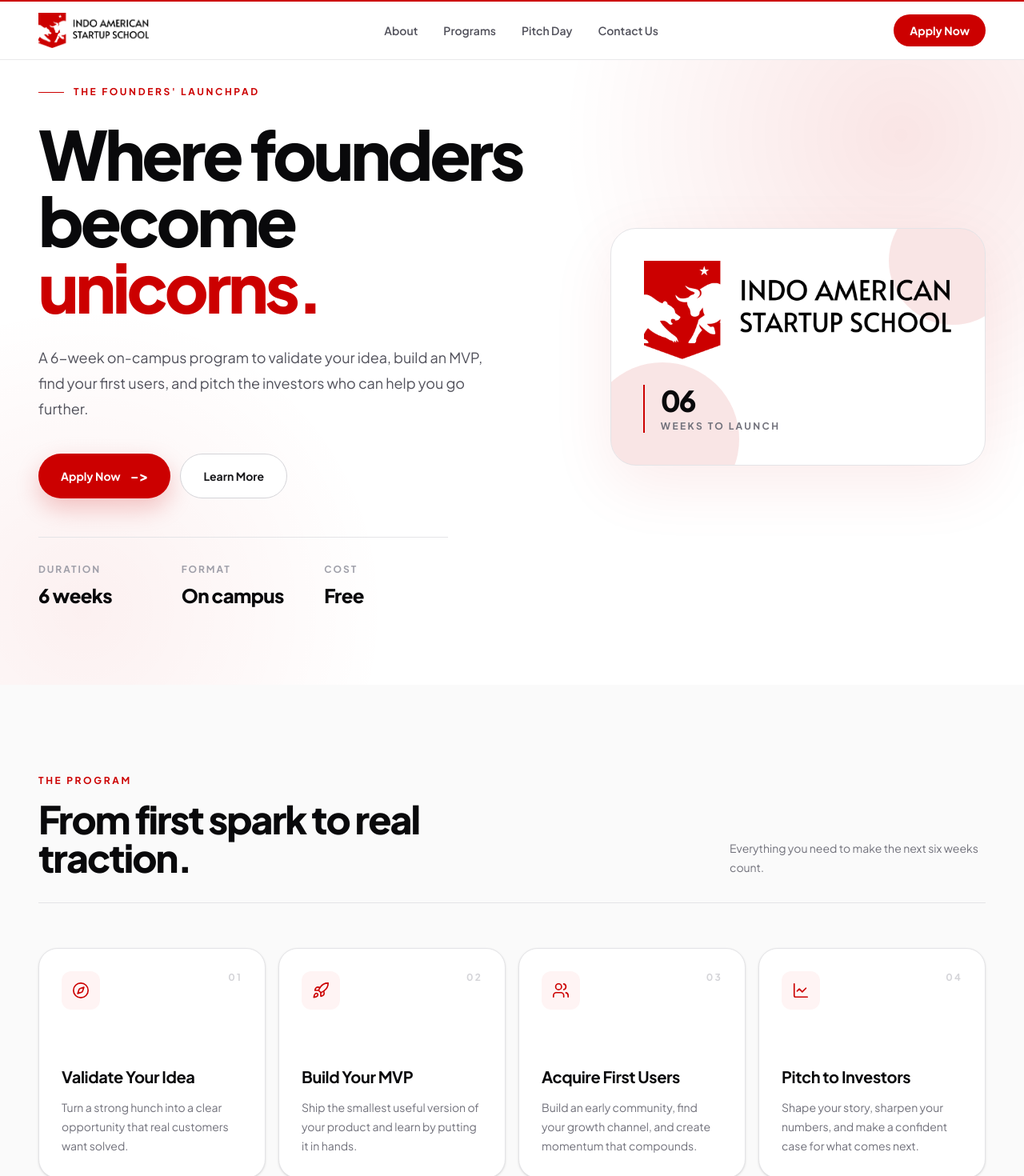
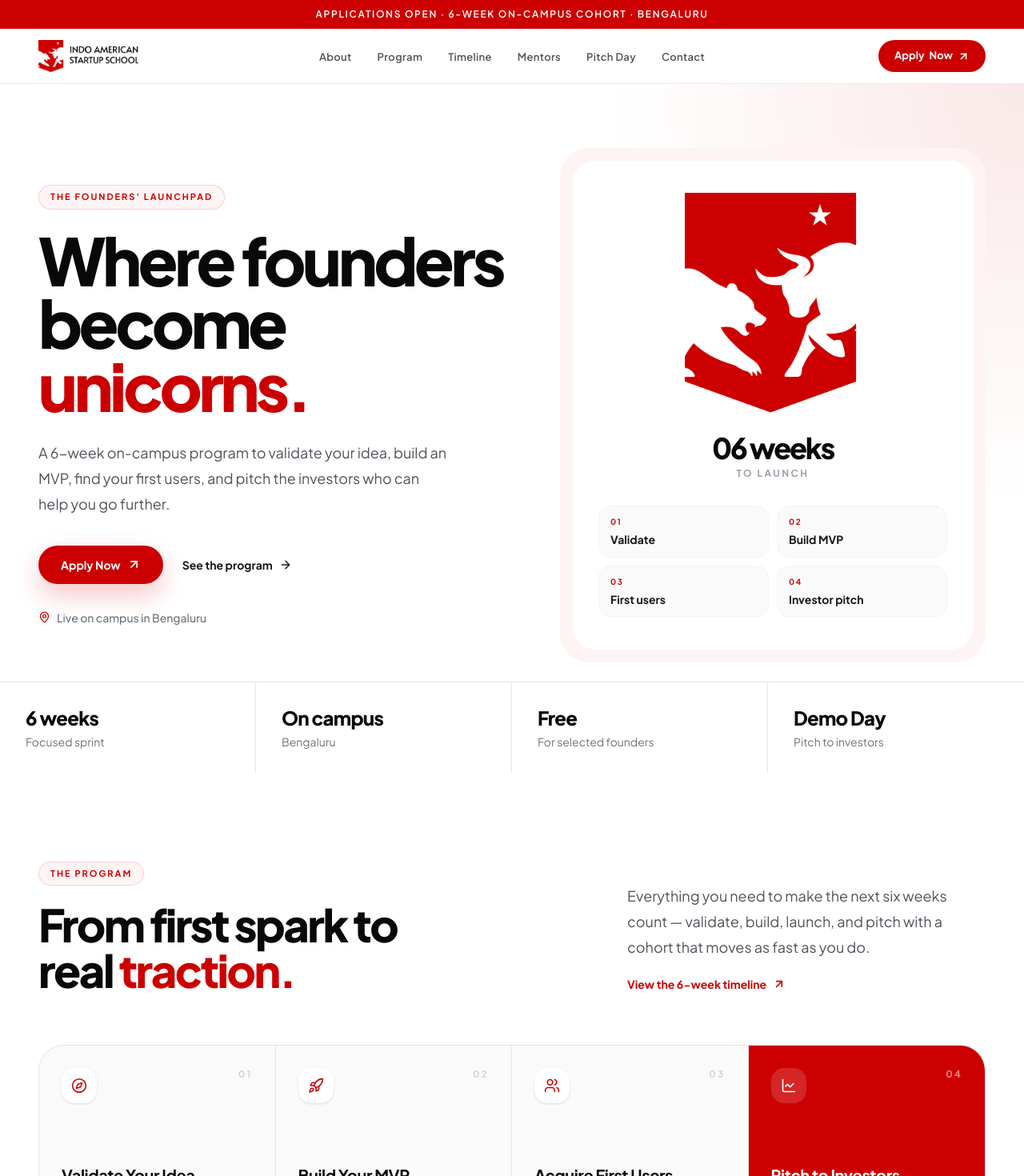
Before and after one commit to pranathi1290/IASS, a React (Vite) app: page / in a window 1280 px wide. Shown: the top 1470 px of the page at 80% size. Built offline with nearby package versions, Linux system fonts and the light colour scheme.

Commit message:
Update navigation links and enhance UI components with new icons and improved layout. Add timeline and mentors sections to the navigation, and refine the hero and program overview sections for better user engagement.

```diff
--- a/src/App.jsx
+++ b/src/App.jsx
@@ -1,4 +1,4 @@
-import { Menu, X } from 'lucide-react'
+import { ArrowUpRight, Menu, X } from 'lucide-react'
 import { useState } from 'react'
 import FAQ from './components/FAQ'
 import Footer from './components/Footer'
@@ -13,9 +13,11 @@
 
 const navLinks = [
   { href: '#who-should-apply', label: 'About' },
-  { href: '#program', label: 'Programs' },
+  { href: '#program', label: 'Program' },
+  { href: '#timeline', label: 'Timeline' },
+  { href: '#experts', label: 'Mentors' },
   { href: '#testimonials', label: 'Pitch Day' },
-  { href: '#footer', label: 'Contact Us' },
+  { href: '#footer', label: 'Contact' },
 ]
 
 function App() {
@@ -27,32 +29,43 @@
 
   return (
     <div className="bg-white text-zinc-950">
-      <nav className="sticky top-0 z-50 border-b border-zinc-200/80 border-t-2 border-t-brand bg-white/90 px-6 backdrop-blur-md sm:px-10 lg:px-12">
-        <div className="mx-auto flex h-[4.5rem] max-w-7xl items-center justify-between gap-6">
-          <a href="#home" className="flex shrink-0 items-center" onClick={closeMenu}>
-            <img src="/iass-logo.png" alt="Indo American Startup School" className="h-10 w-auto max-w-[180px] object-contain sm:h-11" />
+      <header className="sticky top-0 z-50">
+        <p className="bg-brand px-4 py-2.5 text-center text-[11px] font-semibold tracking-[0.12em] text-white uppercase sm:px-10 sm:text-xs sm:tracking-[0.14em]">
+          <span className="sm:hidden">Applications open · Bengaluru</span>
+          <span className="hidden sm:inline">Applications open · 6-week on-campus cohort · Bengaluru</span>
+        </p>
+
+        <nav className="border-b border-zinc-200/80 bg-white/95 px-6 backdrop-blur-md sm:px-10 lg:px-12">
+          <div className="relative mx-auto flex h-[4.25rem] max-w-7xl items-center justify-between gap-4">
+            <a href="#home" className="relative z-10 flex shrink-0 items-center" onClick={closeMenu}>
+              <img src="/iass-logo.png" alt="Indo American Startup School" className="h-9 w-auto max-w-[168px] object-contain sm:h-10" />
             </a>
 
-          <ul className="hidden items-center gap-8 text-sm font-semibold text-zinc-600 lg:flex">
+            <ul className="absolute left-1/2 hidden -translate-x-1/2 items-center gap-8 xl:flex">
               {navLinks.map(({ href, label }) => (
                 <li key={label}>
-                <a href={href} className="whitespace-nowrap transition-colors hover:text-brand focus-visible:outline-2 focus-visible:outline-offset-4 focus-visible:outline-brand">
+                  <a
+                    href={href}
+                    className="relative py-1 text-[13px] font-semibold tracking-wide text-zinc-600 after:absolute after:inset-x-0 after:-bottom-1 after:h-[2px] after:origin-left after:scale-x-0 after:bg-brand after:transition after:duration-200 hover:text-zinc-950 hover:after:scale-x-100 focus-visible:outline-2 focus-visible:outline-offset-4 focus-visible:outline-brand"
+                  >
                     {label}
                   </a>
                 </li>
               ))}
             </ul>
 
-          <div className="flex items-center gap-3">
+            <div className="relative z-10 flex items-center gap-3">
               <a
                 href="#apply"
-              className="inline-flex items-center justify-center rounded-full bg-brand px-5 py-2.5 text-sm font-bold text-white transition hover:bg-brand-dark focus-visible:outline-2 focus-visible:outline-offset-4 focus-visible:outline-brand"
+                className="inline-flex items-center gap-1.5 rounded-full bg-brand px-4 py-2.5 text-[13px] font-bold text-white transition hover:bg-brand-dark focus-visible:outline-2 focus-visible:outline-offset-4 focus-visible:outline-brand sm:px-5"
               >
-              Apply Now
+                Apply
+                <span className="hidden sm:inline">Now</span>
+                <ArrowUpRight size={15} strokeWidth={2.4} aria-hidden="true" />
               </a>
               <button
                 type="button"
-              className="grid size-10 place-items-center rounded-full border border-zinc-200 text-zinc-700 transition hover:border-brand hover:text-brand lg:hidden"
+                className="grid size-10 place-items-center rounded-full border border-zinc-200 text-zinc-700 transition hover:border-brand hover:text-brand xl:hidden"
                 aria-label={menuOpen ? 'Close menu' : 'Open menu'}
                 aria-expanded={menuOpen}
                 onClick={() => setMenuOpen((open) => !open)}
@@ -63,7 +76,7 @@
           </div>
 
           {menuOpen && (
-          <ul className="mx-auto flex max-w-7xl flex-col gap-1 border-t border-zinc-100 py-4 lg:hidden">
+            <ul className="mx-auto flex max-w-7xl flex-col gap-1 border-t border-zinc-100 py-4 xl:hidden">
               {navLinks.map(({ href, label }) => (
                 <li key={label}>
                   <a
@@ -78,6 +91,7 @@
             </ul>
           )}
         </nav>
+      </header>
       <Hero />
       <ProgramOverview />
       <WhoShouldApply />
--- a/src/components/Hero.jsx
+++ b/src/components/Hero.jsx
@@ -1,60 +1,97 @@
+import { ArrowRight, ArrowUpRight, MapPin } from 'lucide-react'
+
+const launchSteps = [
+  { number: '01', title: 'Validate' },
+  { number: '02', title: 'Build MVP' },
+  { number: '03', title: 'First users' },
+  { number: '04', title: 'Investor pitch' },
+]
+
+const stats = [
+  { value: '6 weeks', label: 'Focused sprint' },
+  { value: 'On campus', label: 'Bengaluru' },
+  { value: 'Free', label: 'For selected founders' },
+  { value: 'Demo Day', label: 'Pitch to investors' },
+]
+
 function Hero() {
   return (
     <main id="home" className="relative isolate overflow-hidden bg-white text-zinc-950">
       <div
         aria-hidden="true"
-        className="absolute inset-0 -z-10 bg-[radial-gradient(circle_at_88%_12%,rgba(204,0,0,0.10),transparent_32%),radial-gradient(circle_at_8%_88%,rgba(204,0,0,0.06),transparent_28%)]"
+        className="pointer-events-none absolute inset-0 -z-10 bg-[radial-gradient(circle_at_100%_0%,rgba(204,0,0,0.09),transparent_34%)]"
       />
 
-      <section className="mx-auto flex min-h-[calc(100svh-4.5rem)] w-full max-w-7xl items-center px-6 pb-16 pt-12 sm:px-10 lg:px-12 lg:pb-24 lg:pt-8">
-        <div className="grid w-full items-center gap-16 lg:grid-cols-[minmax(0,1.15fr)_minmax(260px,0.85fr)] lg:gap-20">
-          <div className="max-w-3xl">
-            <p className="mb-7 flex items-center gap-3 text-xs font-bold uppercase tracking-[0.22em] text-brand">
-              <span className="h-px w-8 bg-brand" />
+      <section className="mx-auto w-full max-w-7xl px-6 pb-10 pt-12 sm:px-10 sm:pt-16 lg:px-12 lg:pt-20 lg:pb-6">
+        <div className="grid items-center gap-12 lg:grid-cols-[minmax(0,1.05fr)_minmax(280px,0.95fr)] lg:gap-16">
+          <div className="max-w-2xl">
+            <p className="mb-6 inline-flex items-center gap-2 rounded-full border border-brand/15 bg-brand-soft px-3.5 py-1.5 text-[11px] font-bold uppercase tracking-[0.18em] text-brand">
               The founders&apos; launchpad
             </p>
-            <h1 className="max-w-3xl text-5xl font-extrabold leading-[0.98] tracking-[-0.05em] text-zinc-950 sm:text-7xl lg:text-[clamp(4.25rem,6.6vw,6.6rem)]">
-              Where founders become <span className="text-brand">unicorns.</span>
+            <h1 className="text-5xl font-extrabold leading-[0.96] tracking-[-0.055em] text-zinc-950 sm:text-6xl lg:text-[clamp(4.4rem,6.4vw,6.35rem)]">
+              Where founders
+              <br />
+              become <span className="text-brand">unicorns.</span>
             </h1>
-            <p className="mt-8 max-w-xl text-base leading-7 text-zinc-600 sm:text-lg sm:leading-8">
+            <p className="mt-7 max-w-lg text-base leading-7 text-zinc-600 sm:text-lg sm:leading-8">
               A 6-week on-campus program to validate your idea, build an MVP, find your first users, and pitch the investors who can help you go further.
             </p>
-            <div className="mt-10 flex flex-col gap-3 sm:flex-row">
-              <a href="#apply" className="inline-flex items-center justify-center rounded-full bg-brand px-7 py-3.5 text-sm font-bold text-white shadow-[0_12px_30px_rgba(204,0,0,0.22)] transition hover:bg-brand-dark focus-visible:outline-2 focus-visible:outline-offset-4 focus-visible:outline-brand">
-                Apply Now <span aria-hidden="true" className="ml-3 text-lg">-&gt;</span>
+            <div className="mt-9 flex flex-col items-stretch gap-4 sm:flex-row sm:items-center">
+              <a
+                href="#apply"
+                className="inline-flex items-center justify-center gap-2 rounded-full bg-brand px-7 py-3.5 text-sm font-bold text-white shadow-[0_14px_32px_rgba(204,0,0,0.22)] transition hover:bg-brand-dark focus-visible:outline-2 focus-visible:outline-offset-4 focus-visible:outline-brand"
+              >
+                Apply Now
+                <ArrowUpRight size={17} strokeWidth={2.4} aria-hidden="true" />
               </a>
-              <a href="#program" className="inline-flex items-center justify-center rounded-full border border-zinc-300 bg-white px-7 py-3.5 text-sm font-bold text-zinc-900 transition hover:border-brand hover:text-brand focus-visible:outline-2 focus-visible:outline-offset-4 focus-visible:outline-brand">
-                Learn More
+              <a
+                href="#program"
+                className="inline-flex items-center justify-center gap-2 px-2 py-3 text-sm font-bold text-zinc-900 transition hover:text-brand focus-visible:outline-2 focus-visible:outline-offset-4 focus-visible:outline-brand"
+              >
+                See the program
+                <ArrowRight size={16} strokeWidth={2.2} aria-hidden="true" />
               </a>
             </div>
-            <dl className="mt-12 grid max-w-lg grid-cols-3 gap-6 border-t border-zinc-200 pt-8">
-              <div>
-                <dt className="text-xs font-bold uppercase tracking-[0.16em] text-zinc-400">Duration</dt>
-                <dd className="mt-2 text-2xl font-extrabold tracking-tight">6 weeks</dd>
-              </div>
-              <div>
-                <dt className="text-xs font-bold uppercase tracking-[0.16em] text-zinc-400">Format</dt>
-                <dd className="mt-2 text-2xl font-extrabold tracking-tight">On campus</dd>
-              </div>
-              <div>
-                <dt className="text-xs font-bold uppercase tracking-[0.16em] text-zinc-400">Cost</dt>
-                <dd className="mt-2 text-2xl font-extrabold tracking-tight">Free</dd>
-              </div>
-            </dl>
+            <p className="mt-8 flex items-center gap-2 text-sm font-medium text-zinc-500">
+              <MapPin size={15} className="text-brand" aria-hidden="true" />
+              Live on campus in Bengaluru
+            </p>
           </div>
 
           <div className="relative mx-auto w-full max-w-md lg:max-w-none">
-            <div className="relative overflow-hidden rounded-[2rem] border border-zinc-200 bg-white p-8 shadow-[0_24px_80px_rgba(204,0,0,0.08)] sm:p-10">
-              <div aria-hidden="true" className="absolute -right-10 -top-10 size-40 rounded-full bg-brand/10" />
-              <div aria-hidden="true" className="absolute -bottom-16 -left-8 size-48 rounded-full bg-brand/10" />
-              <img src="/iass-logo.png" alt="" className="relative mx-auto h-auto w-full max-w-sm object-contain" />
-              <div className="relative mt-8 border-l-2 border-brand pl-5">
-                <p className="text-4xl font-extrabold tracking-[-0.06em] text-zinc-950">06</p>
-                <p className="mt-1 text-xs font-bold uppercase tracking-[0.2em] text-zinc-500">weeks to launch</p>
+            <div className="rounded-[2.25rem] bg-brand-soft p-3 sm:p-4">
+              <div className="relative overflow-hidden rounded-[1.75rem] bg-white px-6 py-8 sm:px-8 sm:py-10">
+                <img
+                  src="/iass-shield.png"
+                  alt="Indo American Startup School shield"
+                  className="mx-auto h-auto w-[58%] max-w-[220px] object-contain"
+                />
+                <p className="mt-6 text-center text-3xl font-extrabold tracking-[-0.06em] text-zinc-950 sm:text-4xl">06 weeks</p>
+                <p className="mt-1 text-center text-xs font-bold uppercase tracking-[0.2em] text-zinc-400">to launch</p>
+
+                <div className="mt-8 grid grid-cols-2 gap-2.5">
+                  {launchSteps.map(({ number, title }) => (
+                    <div key={title} className="rounded-2xl border border-zinc-100 bg-zinc-50 px-3.5 py-3">
+                      <p className="text-[10px] font-bold tracking-[0.16em] text-brand">{number}</p>
+                      <p className="mt-1 text-sm font-bold text-zinc-900">{title}</p>
+                    </div>
+                  ))}
+                </div>
               </div>
             </div>
           </div>
         </div>
+      </section>
+
+      <section className="border-t border-zinc-200 bg-white">
+        <dl className="mx-auto grid max-w-7xl grid-cols-2 divide-y divide-zinc-200 sm:grid-cols-4 sm:divide-x sm:divide-y-0">
+          {stats.map(({ value, label }) => (
+            <div key={value} className="px-6 py-7 sm:px-8">
+              <dt className="text-xl font-extrabold tracking-[-0.03em] text-zinc-950 sm:text-2xl">{value}</dt>
+              <dd className="mt-1 text-sm text-zinc-500">{label}</dd>
+            </div>
+          ))}
+        </dl>
       </section>
     </main>
   )
--- a/src/components/ProgramOverview.jsx
+++ b/src/components/ProgramOverview.jsx
@@ -1,4 +1,4 @@
-import { Compass, LineChart, Rocket, Users } from 'lucide-react'
+import { ArrowUpRight, Compass, LineChart, Rocket, Users } from 'lucide-react'
 
 const pillars = [
   {
@@ -24,39 +24,81 @@
     title: 'Pitch to Investors',
     description: 'Shape your story, sharpen your numbers, and make a confident case for what comes next.',
     icon: LineChart,
+    featured: true,
   },
 ]
 
 function ProgramOverview() {
   return (
-    <section id="program" className="bg-zinc-50 px-6 py-20 text-zinc-950 sm:px-10 sm:py-28 lg:px-12">
+    <section id="program" className="relative overflow-hidden bg-white px-6 py-20 text-zinc-950 sm:px-10 sm:py-28 lg:px-12">
+      <div
+        aria-hidden="true"
+        className="pointer-events-none absolute inset-0 -z-10 bg-[radial-gradient(circle_at_0%_100%,rgba(204,0,0,0.06),transparent_32%)]"
+      />
+
       <div className="mx-auto max-w-7xl">
-        <div className="mb-12 flex flex-col justify-between gap-5 border-b border-zinc-200 pb-8 sm:mb-14 sm:flex-row sm:items-end">
+        <div className="grid gap-10 lg:grid-cols-[minmax(0,0.9fr)_minmax(0,1.1fr)] lg:items-end lg:gap-16">
           <div>
-            <p className="mb-4 text-xs font-bold uppercase tracking-[0.22em] text-brand">The program</p>
-            <h2 className="max-w-xl text-3xl font-extrabold tracking-[-0.04em] text-zinc-950 sm:text-5xl">From first spark to real traction.</h2>
+            <p className="mb-5 inline-flex items-center rounded-full border border-brand/15 bg-brand-soft px-3.5 py-1.5 text-[11px] font-bold uppercase tracking-[0.18em] text-brand">
+              The program
+            </p>
+            <h2 className="max-w-xl text-4xl font-extrabold leading-[1.02] tracking-[-0.045em] text-zinc-950 sm:text-5xl lg:text-[3.5rem]">
+              From first spark to real <span className="text-brand">traction.</span>
+            </h2>
           </div>
-          <p className="max-w-xs text-sm leading-6 text-zinc-500">Everything you need to make the next six weeks count.</p>
+          <div className="max-w-md lg:justify-self-end">
+            <p className="text-base leading-7 text-zinc-600 sm:text-lg sm:leading-8">
+              Everything you need to make the next six weeks count — validate, build, launch, and pitch with a cohort that moves as fast as you do.
+            </p>
+            <a
+              href="#timeline"
+              className="mt-5 inline-flex items-center gap-2 text-sm font-bold text-brand transition hover:text-brand-dark focus-visible:outline-2 focus-visible:outline-offset-4 focus-visible:outline-brand"
+            >
+              View the 6-week timeline
+              <ArrowUpRight size={16} strokeWidth={2.4} aria-hidden="true" />
+            </a>
+          </div>
         </div>
 
-        <div className="grid grid-cols-1 gap-4 sm:grid-cols-2 lg:grid-cols-4">
-          {pillars.map(({ number, title, description, icon: Icon }) => (
+        <div className="mt-14 overflow-hidden rounded-[2rem] border border-zinc-200 bg-zinc-50 sm:mt-16">
+          <div className="grid sm:grid-cols-2 lg:grid-cols-4">
+            {pillars.map(({ number, title, description, icon: Icon, featured }, index) => (
               <article
                 key={title}
-              className="group flex min-h-72 flex-col rounded-3xl border border-zinc-200 bg-white p-6 shadow-sm transition duration-300 hover:-translate-y-1 hover:border-brand/30 hover:shadow-[0_18px_40px_rgba(204,0,0,0.08)] sm:p-7"
+                className={`group relative flex min-h-72 flex-col p-6 transition duration-300 sm:p-7 ${
+                  featured
+                    ? 'bg-brand text-white sm:col-span-2 lg:col-span-1'
+                    : 'bg-transparent hover:bg-white'
+                } ${index < pillars.length - 1 ? 'border-b border-zinc-200 sm:border-b-0 lg:border-r' : ''} ${
+                  index % 2 === 0 && index < pillars.length - 1 ? 'sm:border-r' : ''
+                } ${index < 2 ? 'sm:border-b lg:border-b-0' : ''}`}
               >
-              <div className="flex items-start justify-between">
-                <span className="grid size-12 place-items-center rounded-xl bg-brand-soft text-brand transition duration-300 group-hover:bg-brand group-hover:text-white">
-                  <Icon size={22} strokeWidth={1.8} aria-hidden="true" />
+                <div className="flex items-start justify-between gap-4">
+                  <span
+                    className={`grid size-11 place-items-center rounded-2xl transition duration-300 ${
+                      featured
+                        ? 'bg-white/15 text-white'
+                        : 'bg-white text-brand shadow-sm group-hover:bg-brand group-hover:text-white'
+                    }`}
+                  >
+                    <Icon size={20} strokeWidth={1.9} aria-hidden="true" />
                   </span>
-                <span className="text-xs font-bold tracking-[0.18em] text-zinc-300">{number}</span>
+                  <span className={`text-xs font-bold tracking-[0.18em] ${featured ? 'text-white/55' : 'text-zinc-300'}`}>
+                    {number}
+                  </span>
                 </div>
-              <div className="mt-auto pt-12">
-                <h3 className="text-xl font-bold tracking-[-0.02em] text-zinc-950">{title}</h3>
-                <p className="mt-3 text-sm leading-6 text-zinc-500 transition-colors group-hover:text-zinc-600">{description}</p>
+
+                <div className="mt-auto pt-14">
+                  <h3 className={`text-xl font-bold tracking-[-0.02em] ${featured ? 'text-white' : 'text-zinc-950'}`}>
+                    {title}
+                  </h3>
+                  <p className={`mt-3 text-sm leading-6 ${featured ? 'text-white/80' : 'text-zinc-500 group-hover:text-zinc-600'}`}>
+                    {description}
+                  </p>
                 </div>
               </article>
             ))}
+          </div>
         </div>
       </div>
     </section>
```
Lines whose indentation alone changed are shown as unchanged.
